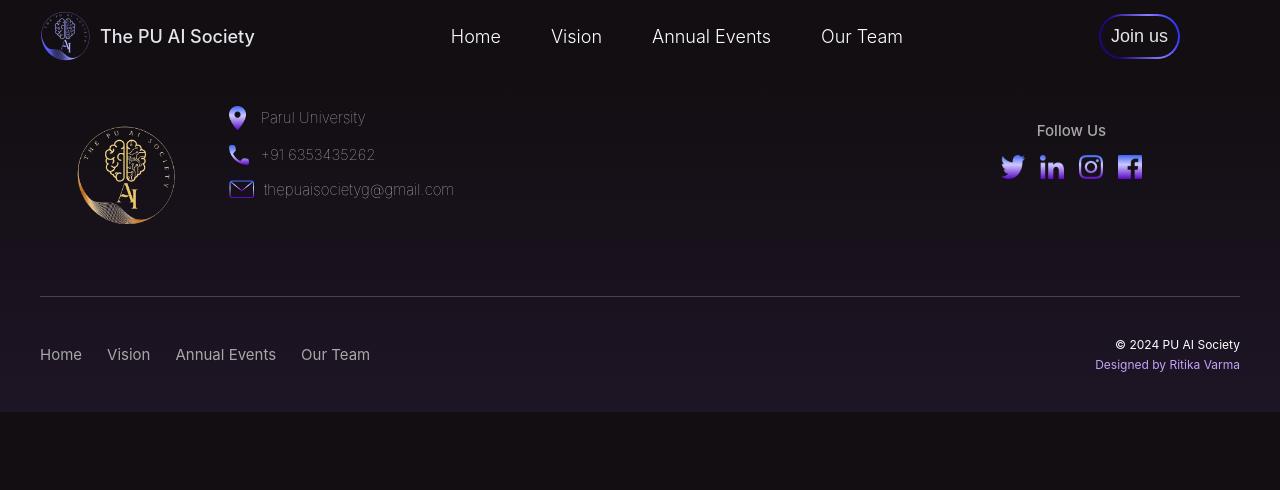
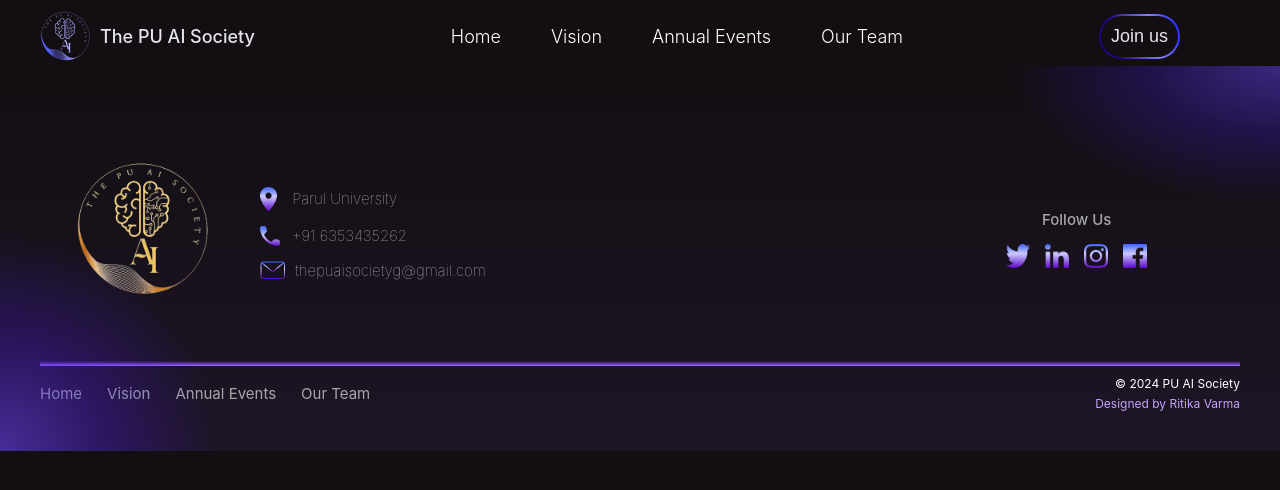
Before and after one commit to THEPUAISOCIETY/pu_ai_society, a React (Vite) app: page /students in a window 1280 px wide. Shown: the top 490 px of the page. Built offline with nearby package versions, Linux system fonts and the light colour scheme.

Commit message:
CSS changes added in footer

```diff
--- a/src/components/Footer/Footer.jsx
+++ b/src/components/Footer/Footer.jsx
@@ -53,6 +53,7 @@ function Footer() {
             </div>
           </div>
         </div>
+        <div className={classes.line}></div>
         <div className={classes.bottomSection}>
           <div className={classes.navLinks}>
             {NAVITEM.map((item, key) => (
@@ -69,6 +70,8 @@ function Footer() {
           </div>
         </div>
       </div>
+      <div className={classes.topBlob}></div>
+      <div className={classes.bottomBlob}></div>
     </footer>
   );
 }
--- a/src/components/Footer/Footer.module.css
+++ b/src/components/Footer/Footer.module.css
@@ -7,6 +7,7 @@
   z-index: 4; /* Higher than vision */
   position: relative; /* Ensure it creates its own stacking context */
   /* font-family: 'Arial', sans-serif; */
+  overflow: hidden;
 }
 
 
@@ -20,10 +21,7 @@
   display: flex;
   flex-wrap: wrap;
   justify-content: space-between;
-  align-items: flex-start;
-  border-bottom: 1px solid #444;
-  padding-bottom: 20px;
-  margin-bottom: 20px;
+  align-items: center;
 }
 
 .logoContainer {
@@ -31,12 +29,13 @@
   display: flex;
   justify-content: center;
   align-items: center;
-  margin-bottom: 20px;
+  margin-top: 30px;
+  margin-bottom: 25px;
   margin-right: 20px;
 }
 
 .logo {
-  max-width: 150px;
+  max-width: 200px;
   height: auto;
 }
 
@@ -122,12 +121,27 @@
   transform: scale(1.1);
 }
 
+.line {
+  height: 5px;
+  width: 100%;
+  background: linear-gradient(
+    to bottom,
+    rgba(157, 108, 255, 0) 0%,
+    rgb(92, 55, 167) 50%,
+    rgb(157, 108, 255) 100%
+  );
+  margin: 0 auto;
+  display: flex;
+  align-items: center;
+  justify-items: center;
+}
+
 .bottomSection {
   display: flex;
   flex-wrap: wrap;
   justify-content: space-between;
   align-items: center;
-  padding-top: 20px;
+  padding-top: 10px;
 }
 
 .navLinks {
@@ -170,6 +184,28 @@
   color: #3E65F2;
 }
 
+.topBlob {
+  width: 50vw;
+  height: 25vw;
+  background: radial-gradient(ellipse at center, #633ee882 0%, #4b1bea3f 30%, #311b6100 60%);
+  border-radius: 50%;
+  position: absolute;
+  top: -12.5vw;
+  right: -25vw;
+  z-index: 1;
+}
+
+.bottomBlob {
+  width: 40vw;
+  height: 40vw;
+  background: radial-gradient(ellipse at center, #633ee896 0%, #4b1bea4c 30%, #311b6100 60%);
+  border-radius: 50%;
+  position: absolute;
+  bottom: -20vw;
+  left: -20vw;
+  z-index: 1;
+}
+
 @media (max-width: 768px) {
   .topSection {
     flex-direction: column;
```
